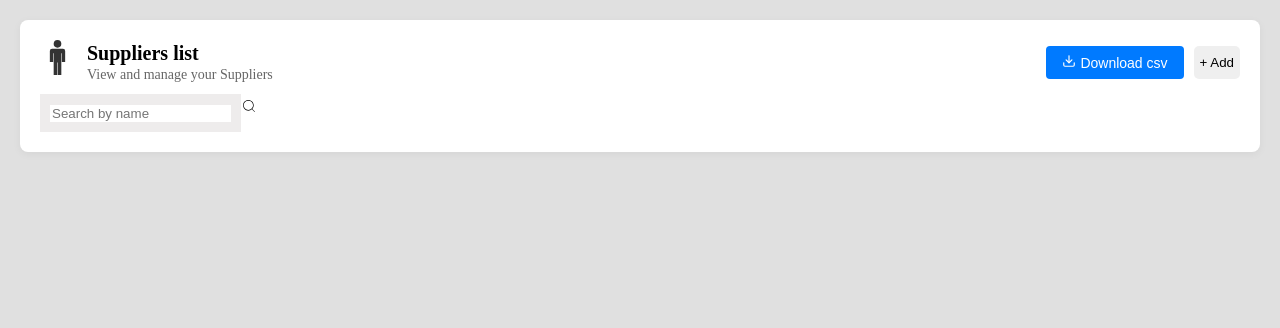
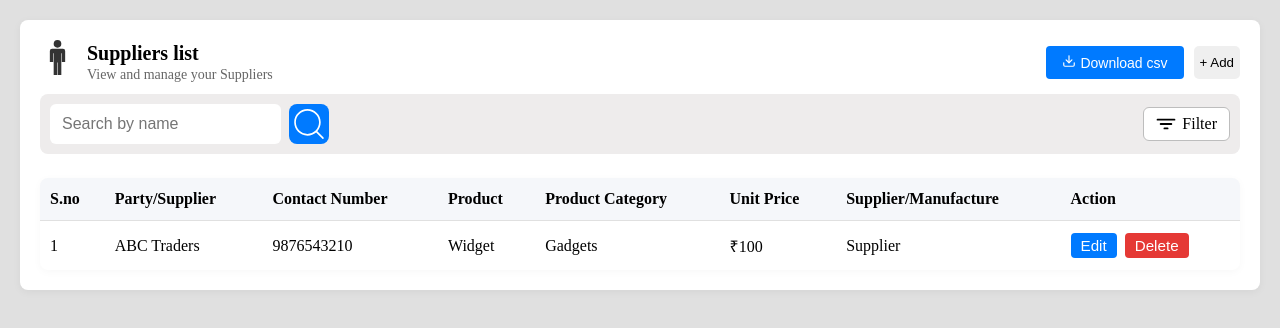
Before and after one commit to itsJitu/Supplier-CustomerDetails, a React (Vite) app in the folder Frontend/: page /SupplierList in a window 1280 px wide. Shown: the top 328 px of the page. Built offline with nearby package versions, Linux system fonts and the light colour scheme.

Commit message:
table creted

```diff
--- a/Frontend/src/Component/SupplierList.css
+++ b/Frontend/src/Component/SupplierList.css
@@ -76,8 +76,92 @@ html, body {
     border-radius: 5px;
 }
 
-.list-search{
-    margin-top: 10px;
-    padding: 10px 10px;
-    background-color: rgb(238, 236, 236);
+.list-search {
+  display: flex;
+  align-items: center;
+  gap: 8px;
 }
+
+.list-search input[type="search"] {
+  padding: 0 12px;
+  border-radius: 6px;
+  font-size: 1rem;
+  height: 40px;
+  box-sizing: border-box;
+  border: none;
+  outline: none;
+}
+
+.list-search svg {
+  background: #007aff;
+  color: #fff;
+  width: 40px;
+  height: 40px;
+  box-sizing: border-box;
+  display: flex;
+  align-items: center;
+  justify-content: center;
+  padding: 0;
+  border-radius: 8px;
+}
+
+.list-search-bar {
+  display: flex;
+  justify-content: space-between;
+  align-items: center;
+  background-color: rgb(238, 236, 236);
+  margin-top: 10px;
+  padding: 10px 10px;
+  border-radius: 8px;
+}
+
+.filter-div {
+  border: 1px solid #bdbdbd;
+  border-radius: 6px;
+  padding: 6px 12px;
+  background: #fff;
+  font-size: 1rem;
+  display: flex;
+  align-items: center;
+}
+
+.supplier-table {
+  width: 100%;
+  border-collapse: collapse;
+  margin-top: 24px;
+  background: #fff;
+  border-radius: 8px;
+  overflow: hidden;
+  box-shadow: 0 2px 8px rgba(0,0,0,0.03);
+}
+
+.supplier-table th, .supplier-table td {
+  padding: 12px 10px;
+  text-align: left;
+  border-bottom: 1px solid #e0e0e0;
+}
+
+.supplier-table th {
+  background: #f5f7fa;
+  font-weight: 600;
+}
+
+.supplier-table tr:last-child td {
+  border-bottom: none;
+}
+
+.supplier-table button {
+  margin-right: 8px;
+  padding: 4px 10px;
+  border: none;
+  border-radius: 4px;
+  background: #007aff;
+  color: #fff;
+  cursor: pointer;
+  font-size: 0.95rem;
+}
+
+.supplier-table button:last-child {
+  background: #e53935;
+  margin-right: 0;
+}
--- a/Frontend/src/Component/SupplierList.jsx
+++ b/Frontend/src/Component/SupplierList.jsx
@@ -3,6 +3,7 @@ import "./SupplierList.css";
 import { IoManSharp } from "react-icons/io5";
 import { FiDownload } from "react-icons/fi";
 import { CiSearch } from "react-icons/ci";
+import { IoFilter } from "react-icons/io5";
 
 function SupplierList() {
   return (
@@ -25,15 +26,49 @@ function SupplierList() {
           </div>
         </div>
 
-        <div style={{display: "flex", alignItems: "center"}}>
+        <div className="list-search-bar">
           <div className="list-search">
-          <input type="search" placeholder="Search by name" />
-        </div>
-        <div>
-          <CiSearch />
+            <input type="search" placeholder="Search by name" />
+            <CiSearch size={28} />
+          </div>
+          <div className="filter-div">
+            <IoFilter size={20} style={{ marginRight: "6px" }} />
+            Filter
+          </div>
         </div>
 
-        </div>
+        {/* table*/}
+        <table className="supplier-table">
+          <thead>
+            <tr>
+              <th>S.no</th>
+              <th>Party/Supplier</th>
+              <th>Contact Number</th>
+              <th>Product</th>
+              <th>Product Category</th>
+              <th>Unit Price</th>
+              <th>Supplier/Manufacture</th>
+              <th>Action</th>
+            </tr>
+          </thead>
+          <tbody>
+            {/* Example row, replace with dynamic data as needed */}
+            <tr>
+              <td>1</td>
+              <td>ABC Traders</td>
+              <td>9876543210</td>
+              <td>Widget</td>
+              <td>Gadgets</td>
+              <td>₹100</td>
+              <td>Supplier</td>
+              <td>
+                {/* Action buttons/icons can go here */}
+                <button>Edit</button>
+                <button>Delete</button>
+              </td>
+            </tr>
+          </tbody>
+        </table>
       </div>
     </div>
   );
```
